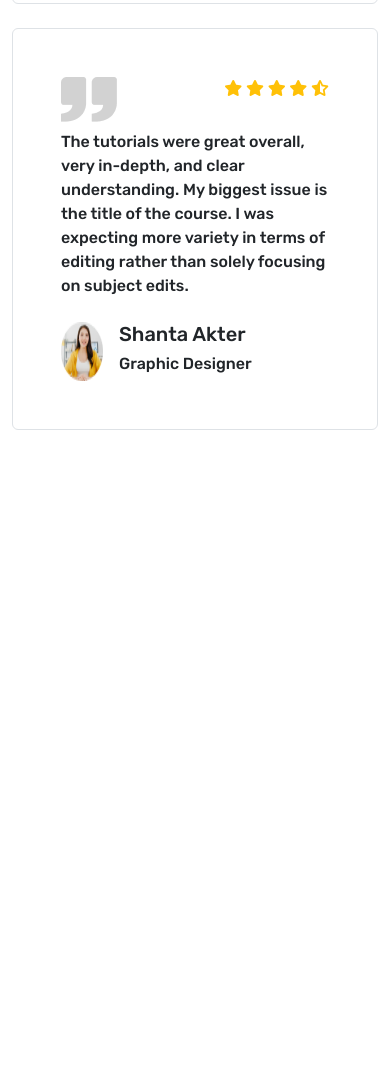
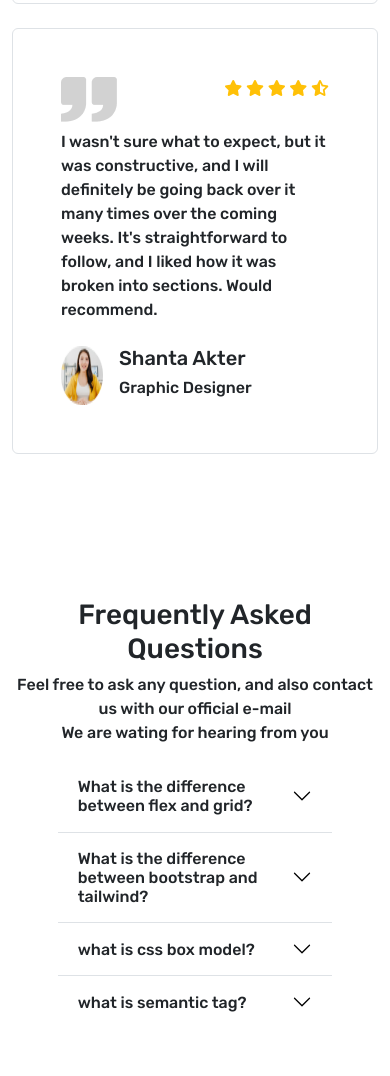
Before and after one commit to towhid7667/pro-learning, a plain HTML site: page index.html in a window 390 px wide. Shown: the part 7119-8195 px from the top of the page. Before the commit the page ends 7645 px from the top, so only its background shows below. Drawn offline with nearby package versions, Linux system fonts and the light colour scheme.

Commit message:
accordion section done

```diff
--- a/index.html
+++ b/index.html
@@ -438,12 +438,9 @@
 
                                 </div>
                             </div>
-                            <p class="py-2">The tutorials were great overall, very in-depth, and clear understanding. My
-                                biggest
-                                issue is
-                                the title of the course. I was expecting more variety in terms of editing rather than
-                                solely
-                                focusing on subject edits.</p>
+                            <p class="py-2">I wasn't sure what to expect, but it was constructive, and I will definitely
+                                be going back over it many times over the coming weeks. It's straightforward to follow,
+                                and I liked how it was broken into sections. Would recommend.</p>
 
                             <div class="profile-info d-flex">
                                 <img src="images/student/student-6.png" alt="">
@@ -458,7 +455,85 @@
                 </div>
             </div>
         </section>
-        <!-- students feedback endss -->
+        <!-- students feedback ends -->
+
+        <!-- FAQ section starts -->
+        <section class="container py-5">
+            <div class="text-center">
+                <h1>Frequently Asked Questions</h1>
+                <p>Feel free to ask any question, and also contact us with our official e-mail <br> We are wating for
+                    hearing from you</p>
+            </div>
+
+            <div class="accordion accordion-flush w-50 mx-auto " id="accordionFlushExample">
+                <div class="accordion-item">
+                    <h2 class="accordion-header " id="flush-headingOne">
+                        <button class="accordion-button collapsed" type="button" data-bs-toggle="collapse"
+                            data-bs-target="#flush-collapseOne" aria-expanded="false" aria-controls="flush-collapseOne">
+                            What is the difference between flex and grid?
+                        </button>
+                    </h2>
+                    <div id="flush-collapseOne" class="accordion-collapse collapse" aria-labelledby="flush-headingOne"
+                        data-bs-parent="#accordionFlushExample">
+                        <div class="accordion-body">Grid is made for two-dimensional layout while Flexbox is for one.
+                            This means Flexbox can work on either row or columns at a time, but Grids can work on both.
+                            Flexbox, gives you more flexibility while working on either element (row or column). HTML
+                            markup and CSS will be easy to manage in this type of scenario.</div>
+                    </div>
+                </div>
+                <div class="accordion-item">
+                    <h2 class="accordion-header" id="flush-headingTwo">
+                        <button class="accordion-button collapsed" type="button" data-bs-toggle="collapse"
+                            data-bs-target="#flush-collapseTwo" aria-expanded="false" aria-controls="flush-collapseTwo">
+                            What is the difference between bootstrap and tailwind?
+                        </button>
+                    </h2>
+                    <div id="flush-collapseTwo" class="accordion-collapse collapse" aria-labelledby="flush-headingTwo"
+                        data-bs-parent="#accordionFlushExample">
+                        <div class="accordion-body">Bootstrap comes with a set of pre-styled responsive, mobile-first
+                            components that possess a definite UI kit. Tailwind CSS uses a set of utility classes to
+                            create a neat UI with more flexibility and uniqueness. Sites created using Bootstrap follow
+                            the generic pattern that makes them look identical.</div>
+                    </div>
+                </div>
+                <div class="accordion-item">
+                    <h2 class="accordion-header" id="flush-headingfour">
+                        <button class="accordion-button collapsed" type="button" data-bs-toggle="collapse"
+                            data-bs-target="#flush-collapsefour" aria-expanded="false"
+                            aria-controls="flush-collapsefour">
+                            what is css box model?
+                        </button>
+                    </h2>
+                    <div id="flush-collapsefour" class="accordion-collapse collapse" aria-labelledby="flush-headingfour"
+                        data-bs-parent="#accordionFlushExample">
+                        <div class="accordion-body">In CSS, the term "box model" is used when talking about design and
+                            layout.The CSS box model is essentially a box that wraps around every HTML element. It
+                            consists of:
+                            margins, borders, padding, and the actual content.</div>
+                    </div>
+                </div>
+
+                <div class="accordion-item">
+                    <h2 class="accordion-header" id="flush-headingfive">
+                        <button class="accordion-button collapsed" type="button" data-bs-toggle="collapse"
+                            data-bs-target="#flush-collapsefive" aria-expanded="false"
+                            aria-controls="flush-collapsefive">
+                            what is semantic tag?
+                        </button>
+                    </h2>
+                    <div id="flush-collapsefive" class="accordion-collapse collapse" aria-labelledby="flush-headingfive"
+                        data-bs-parent="#accordionFlushExample">
+                        <div class="accordion-body">The HTML semantics refers to the tags that provide meaning to an
+                            HTML page rather than just presentation. It makes HTML more comprehensible by better
+                            defining the different sections and layout of web pages.</div>
+                    </div>
+                </div>
+            </div>
+
+        </section>
+        <!-- FAQ section ends -->
+
+
 
 
 
--- a/style.css
+++ b/style.css
@@ -190,6 +190,10 @@
         font-size: 10px;
     }
 
+    .accordion {
+        width: 75% !important;
+    }
+
 
 
 
@@ -247,6 +251,10 @@
         font-size: 15px;
     }
 
+    .accordion {
+        width: 75% !important;
+    }
+
 
 
 
```
